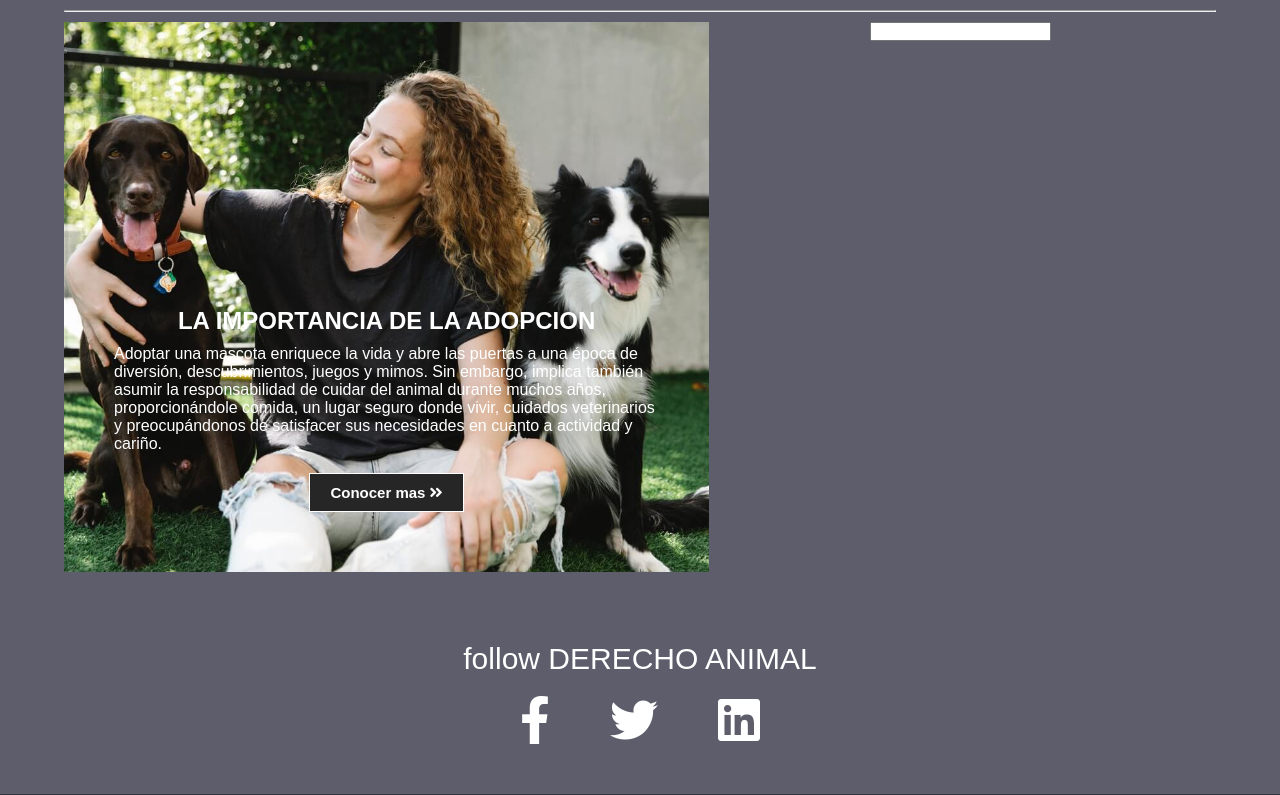
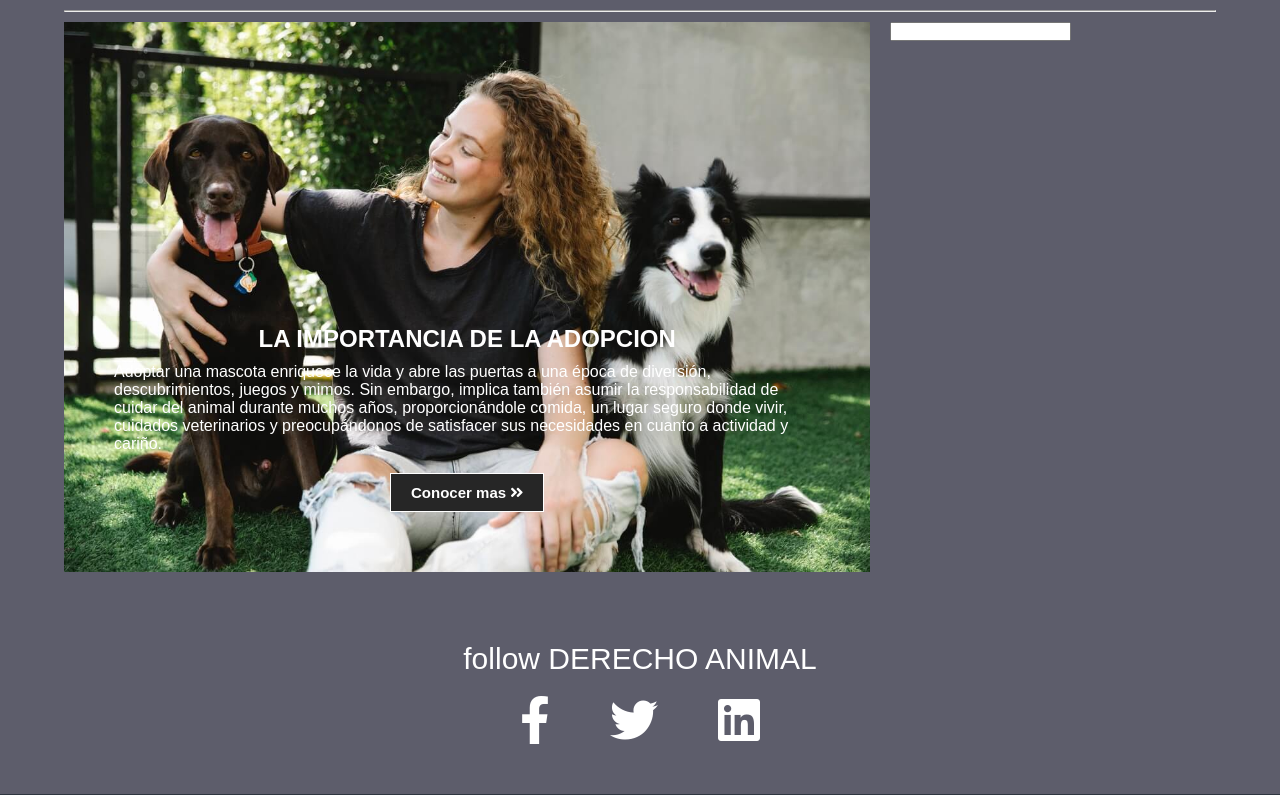
Before and after one commit to caravana34/adop, a PHP site: page / in a window 1280 px wide. Shown: the part 60-855 px from the top of the page. Run offline with PHP 8.4, Linux system fonts and the light colour scheme.

Commit message:
Update style.css

```diff
--- a/style.css
+++ b/style.css
@@ -84,7 +84,7 @@ hr {
 /* SHOWCASE*/
 
 .showcase {
-    width: 80%;
+    width: 100%;
     height: 550px;
     background: url('./img/showcase2.jpg') no-repeat center center/cover;
     padding: 50px;
@@ -98,6 +98,7 @@ hr {
 .grid{
     display: grid;
     grid-template-columns: 70% 30%;
+    gap:20px;
 }
 
 .btn {
```
